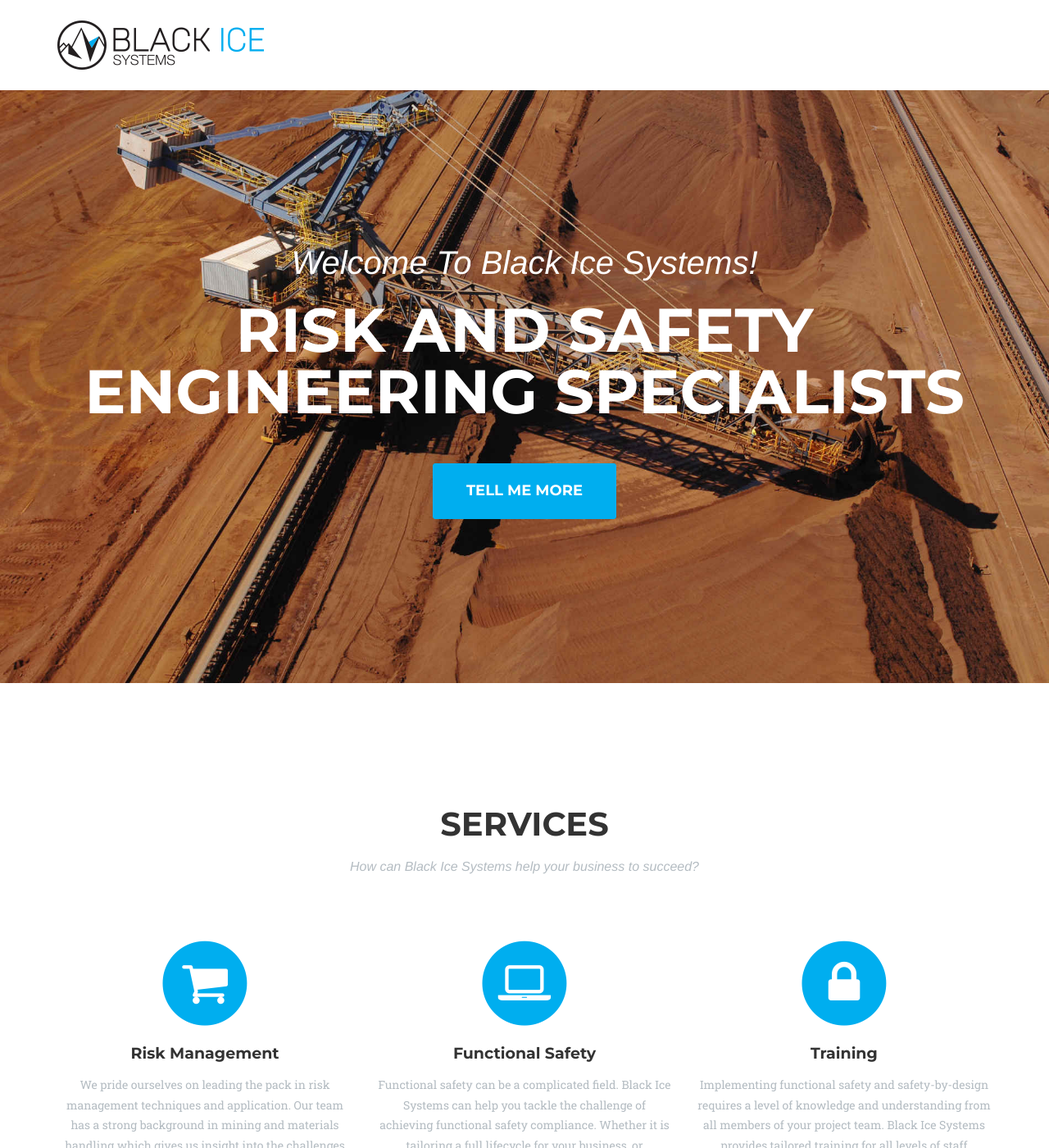
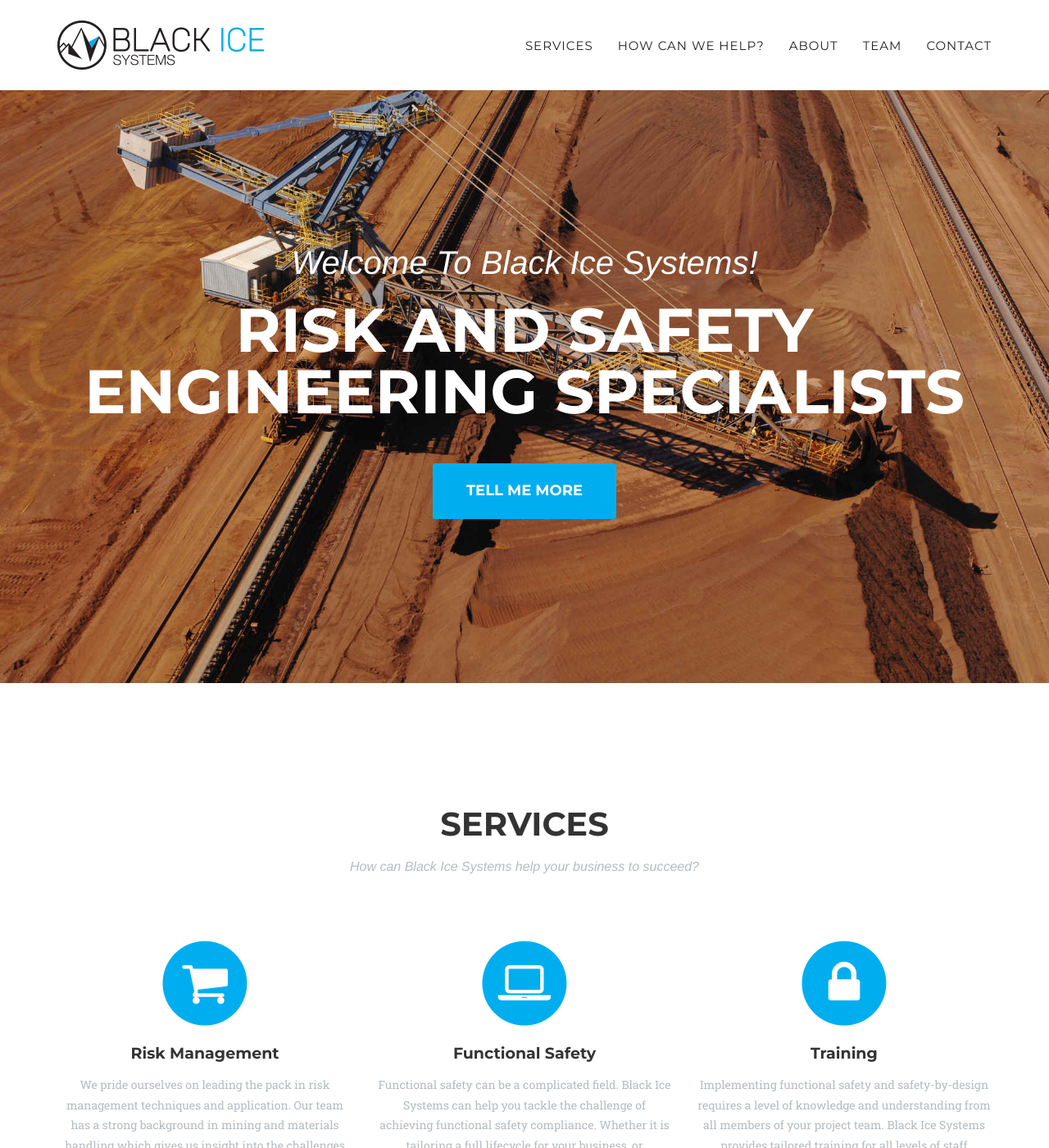
Before and after one commit to BlackIceSystems/blackicesystems, a Jekyll site: the page built from index.html, in a window 1280 px wide and 1400 px high. Shown: the whole window at 82% size. Built offline with Jekyll 4.4.1, drawn with Linux system fonts in a browser that asks for light colours; some web fonts are replaced.

Commit message:
more colour fixes

```diff
--- a/_includes/css/agency.css
+++ b/_includes/css/agency.css
@@ -210,7 +210,7 @@ fieldset[disabled] .btn-xl.active {
     font-family: {{ site.data.template.font.primary }};
     font-weight: 400;
     letter-spacing: 1px;
-    color: #FFF;
+    color: #222;
     -webkit-transition: all ease .35s;
     -moz-transition: all ease .35s;
     transition: all ease .35s;
@@ -219,7 +219,7 @@ fieldset[disabled] .btn-xl.active {
 .navbar-default .nav li a:hover,
 .navbar-default .nav li a:focus {
     outline: 0;
-    color: #222;
+    color: #{{ site.data.template.color.primary }};
 }
 
 .navbar-default .navbar-nav>.active>a {
```
